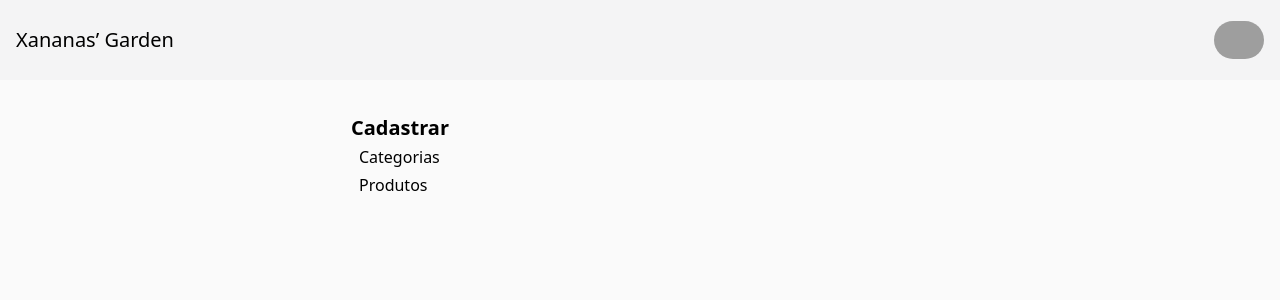
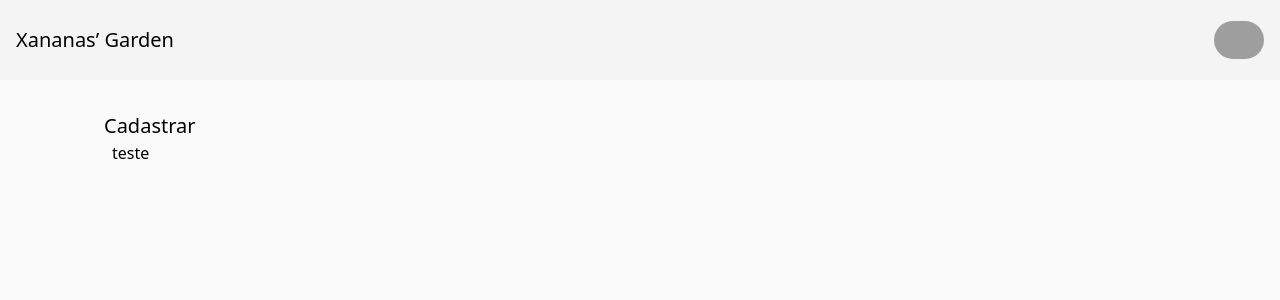
Before and after one commit to L1NDS0N/Xananas-Garden-MVP, a Next.js app: page /admin/dashboard in a window 1280 px wide. Shown: the top 300 px of the page. Built offline with nearby package versions, Linux system fonts and the light colour scheme; grey boxes are pictures that could not be loaded.

Commit message:
sidebar refact

```diff
--- /dev/null
+++ b/src/app/admin/dashboard/cadastrar/categorias/page.tsx
@@ -0,0 +1,3 @@
+export default function Categorias(){
+    return <h1>Cadastrar categorias</h1>
+}
--- /dev/null
+++ b/src/app/admin/dashboard/layout.tsx
@@ -0,0 +1,23 @@
+import XAdminHeader from "@/components/XAdminHeader";
+import XPage from "@/components/XPage";
+import XSidebar from "@/components/XSidebar";
+
+export default function AdminDashboardLayout(
+  {
+    children,
+  }: {
+    children: React.ReactNode;
+  }
+)
+{
+    return (
+      <XPage title="Dashboard">
+
+          <XAdminHeader/>
+          <div className="flex h-full">
+          <XSidebar title="Cadastrar" items={[{name: 'teste', href: '#'}]} />
+          {children}
+          </div>
+        </XPage>
+      );
+}
--- a/src/app/admin/dashboard/page.tsx
+++ b/src/app/admin/dashboard/page.tsx
@@ -1,13 +1,5 @@
-import XAdminHeader from "@/components/XAdminHeader";
-import XAdminSidebar from "@/components/XAdminSidebar";
-import XPage from "@/components/XPage";
 
 export default function AdminDashboard()
 {
-    return (
-        <XPage title="Dashboard">
-          <XAdminHeader/>
-          <XAdminSidebar/>
-        </XPage>
-      );
+    return
 }
--- a/src/app/catalogo/layout.tsx
+++ b/src/app/catalogo/layout.tsx
@@ -1,5 +1,5 @@
 import Header from '@/components/XHeader';
-import Sidebar from '@/components/XSidebar';
+import XSidebar from '@/components/XSidebar';
 
 export const metadata = {
 	title: 'Catálogo',
@@ -11,11 +11,18 @@ export default function CatalogoLayout({
 }: {
 	children: React.ReactNode;
 }) {
+	const items = [
+		{name:'Tudo', href: '#'},
+		{name:'Rosas do deserto', href: '#'},
+		{name:'Vasos plásticos', href: '#'},
+		{name:'Vasos de cimento', href: '#'},
+		{name:'Fertilizantes', href: '#'},
+	]
 	return (
 		<div>
 			<Header />
 			<div className='flex h-full'>
-				<Sidebar />
+				<XSidebar title='Categorias' items={items}/>
 				{children}
 			</div>
 		</div>
--- a/src/components/XAdminSidebar/index.tsx
+++ /dev/null
@@ -1,21 +0,0 @@
-import Link from 'next/link';
-
-export default function XAdminSidebar() {
-  return (
-    <div className="flex flex-col flex-1 h-screen max-w-xs pt-6 lg:ml-60">
-      <div className="flex flex-col p-2 items-center justify-center">
-        <div>
-          <h1 className="leading-relaxed font-bold text-xl">Cadastrar</h1>
-          <ul className="flex flex-col gap-1 pl-2">
-            <li>
-              <Link href="/admin/dashboard/categorias">Categorias</Link>
-            </li>
-            <li>
-              <Link href="/admin/dashboard/produtos">Produtos</Link>
-            </li>
-          </ul>
-        </div>
-      </div>
-    </div>
-  );
-};
--- a/src/components/XSidebar/index.tsx
+++ b/src/components/XSidebar/index.tsx
@@ -1,25 +1,29 @@
-export default function XSidebar() {
+import Link from "next/link";
+
+interface ISidebarProps {
+  title: string;
+  items: {
+    name: string;
+    href: string;
+  }[]
+}
+
+export default function XSidebar({title, items}: ISidebarProps) {
   return (
     <div className={"flex h-full max-w-xs pt-6 lg:ml-24"}>
       <div className="flex flex-col p-2 items-center">
         <div>
-          <h1 className="font-bond text-xl">Categorias</h1>
+          <h1 className="font-bond text-xl">{title}</h1>
           <ul className="flex flex-col pl-2 leading-relaxed">
-            <li>
-              <a href="#">Tudo</a>
-            </li>
-            <li>
-              <a href="#">Rosas do deserto</a>
-            </li>
-            <li>
-              <a href="#">Vasos plásticos</a>
-            </li>
-            <li>
-              <a href="#">Vasos de cimento</a>
-            </li>
-            <li>
-              <a href="#">Fertilizantes</a>
-            </li>
+            {
+              items.map((item) => {
+                return (
+                  <li>
+                    <Link href={item.href}>{item.name}</Link>
+                  </li>
+                )
+              })
+            }
           </ul>
         </div>
       </div>
```
